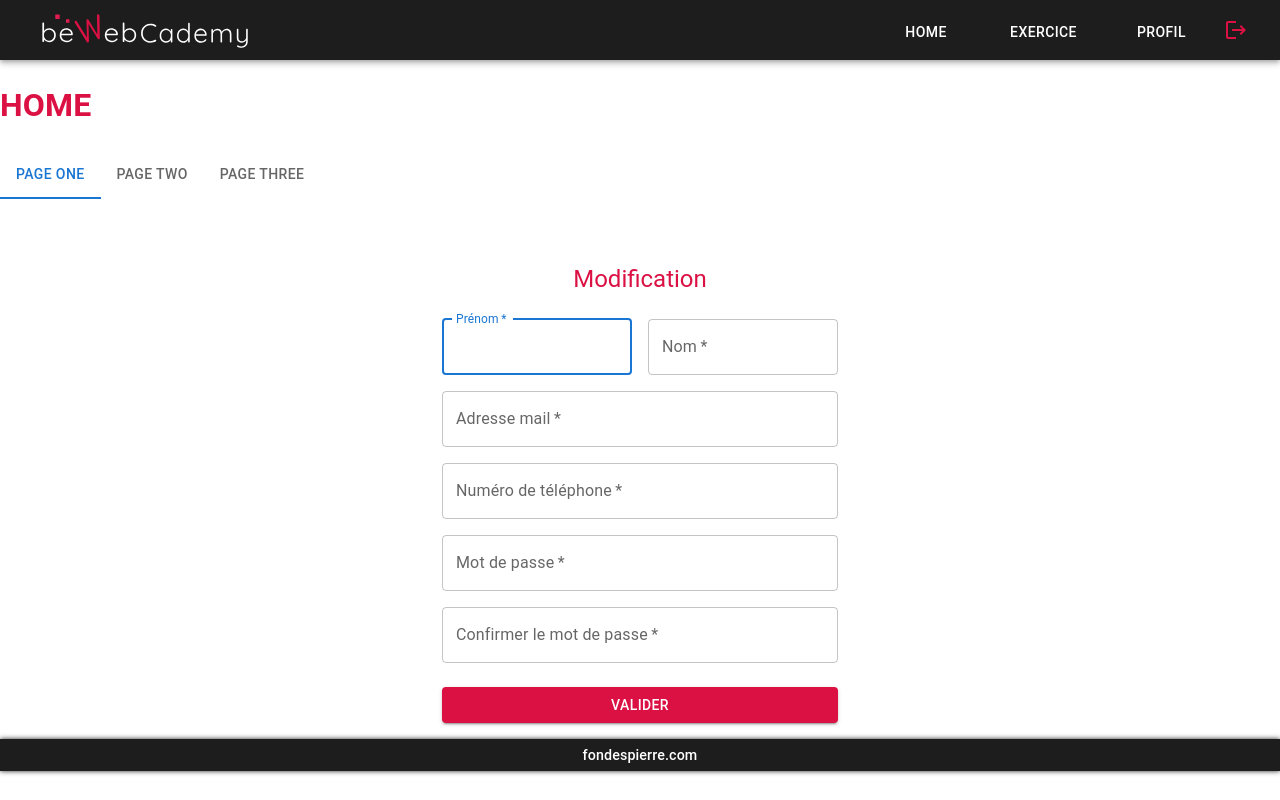
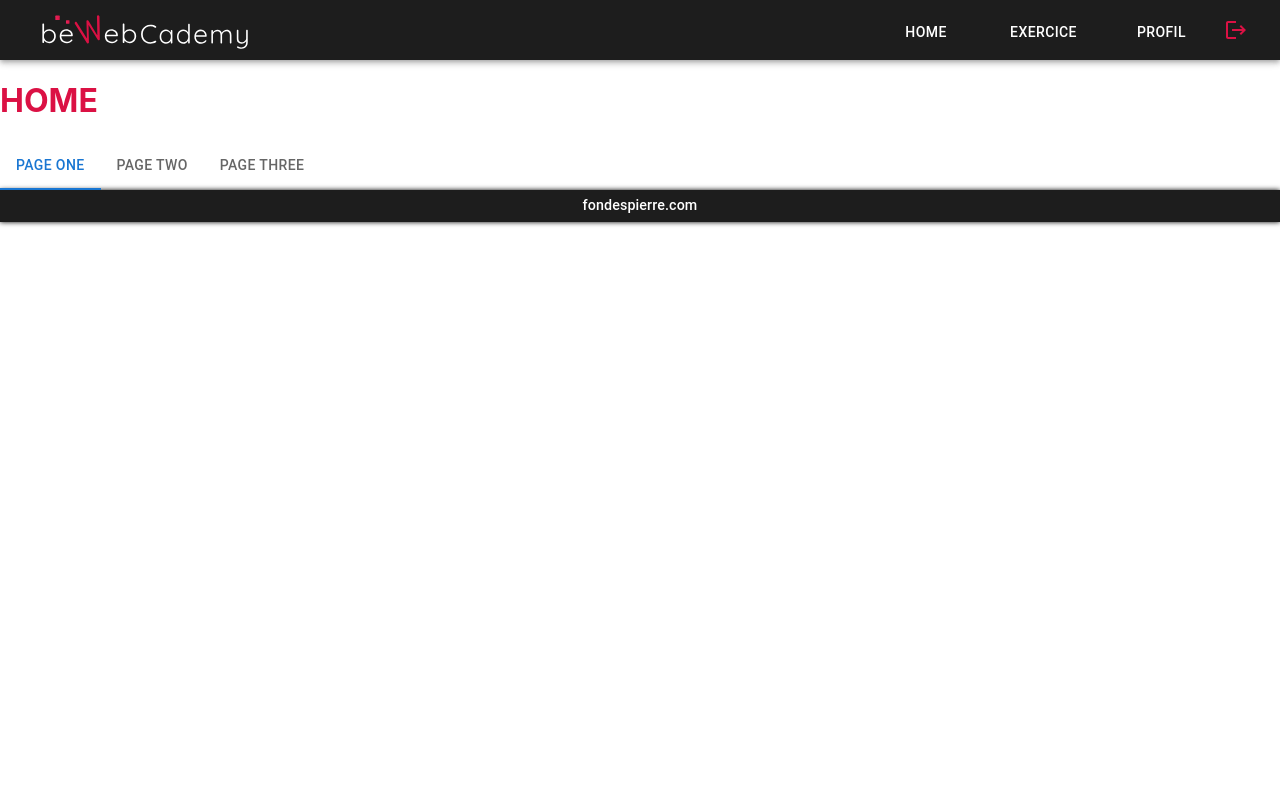
Before and after one commit to Thomas-Marie/BewebCademy, a React (Create React App) app: page / in a window 1280 px wide. Built offline with nearby package versions, Linux system fonts and the light colour scheme.

Commit message:
modale ok

```diff
--- a/src/components/forms/Modification.tsx
+++ b/src/components/forms/Modification.tsx
@@ -1,5 +1,6 @@
 import * as React from 'react';
 
+import Modal from '@mui/material/Modal';
 import Button from '@mui/material/Button';
 import CssBaseline from '@mui/material/CssBaseline';
 import TextField from '@mui/material/TextField';
@@ -24,17 +25,39 @@ export default function SignUp() {
   };
 
 
+  const [open, setOpen] = React.useState(false);
+  const handleOpen = () => setOpen(true);
+  const handleClose = () => setOpen(false);
 
   return (
+
+
     <ThemeProvider theme={theme}>
       <Container component="main" maxWidth="xs" >
         <CssBaseline />
+
+        <Button onClick={handleOpen}>Modification</Button>
+        <Modal
+          open={open}
+          onClose={handleClose}
+          aria-labelledby="modal-modal-title"
+          aria-describedby="modal-modal-description"
+
+        >
+
           <Box
             sx={{
-            marginTop: 8,
               display: 'flex',
               flexDirection: 'column',
               alignItems: 'center',
+              position: 'absolute' as 'absolute',
+              top: '50%',
+              left: '50%',
+              transform: 'translate(-50%, -50%)',
+              width: 400,
+              bgcolor: 'background.paper',
+              boxShadow: 24,
+              p: 4,
             }}
           >
 
@@ -43,6 +66,16 @@ export default function SignUp() {
             </Typography>
             <Box component="form" noValidate onSubmit={handleSubmit} sx={{ mt: 3 }}>
               <Grid container spacing={2}>
+                <Grid item xs={12}>
+                  <TextField
+                    required
+                    fullWidth
+                    id="username"
+                    label="Pseudo"
+                    name="username"
+                    autoComplete="username"
+                  />
+                </Grid>
                 <Grid item xs={12} sm={6}>
                   <TextField
                     autoComplete="given-name"
@@ -74,50 +107,20 @@ export default function SignUp() {
                     autoComplete="email"
                   />
                 </Grid>
-              <Grid item xs={12}>
-                <TextField
-                  required
-                  fullWidth
-                  id="phone"
-                  label="Numéro de téléphone"
-                  name="phone"
-                  autoComplete="phone"
-                />
-              </Grid>
-              <Grid item xs={12}>
-                <TextField
-                  required
-                  fullWidth
-                  name="password"
-                  label="Mot de passe"
-                  type="password"
-                  id="password"
-                  autoComplete="new-password"
-                />
-              </Grid>
-              <Grid item xs={12}>
-              <TextField
-                  required
-                  fullWidth
-                  name="password"
-                  label="Confirmer le mot de passe"
-                  type="password"
-                  id="password"
-                  autoComplete="new-password"
-                />
-              </Grid>
+
               </Grid>
               <Button
                 type="submit"
                 fullWidth
                 variant="contained"
-              style={{background:"#db1144"}}
+                style={{ background: "#db1144" }}
                 sx={{ mt: 3, mb: 2 }}
               >
                 Valider
               </Button>
             </Box>
           </Box>
+        </Modal>
       </Container>
     </ThemeProvider>
   );
--- a/src/pages/Home.tsx
+++ b/src/pages/Home.tsx
@@ -2,7 +2,7 @@ import { Box, Tabs, Tab } from "@mui/material";
 import Footer from "../components/layout/Footer";
 import Header from "../components/layout/Header";
 import React from "react";
-import Modification from '../components/forms/Modification';
+
 
 function LinkTab(props: any) {
   return (
@@ -37,7 +37,7 @@ const Home: React.FC = () => {
           <LinkTab label="Page Three" href="/spam" />
         </Tabs>
       </Box>
-      <Modification />
+
       <Footer></Footer>
     </div>
   )
--- a/src/pages/Profil.tsx
+++ b/src/pages/Profil.tsx
@@ -2,6 +2,8 @@ import BadgeList from "../components/BadgeList";
 import Footer from "../components/layout/Footer";
 import Header from "../components/layout/Header";
 import NavBar from "../components/layout/NavBar";
+import Modification from '../components/forms/Modification';
+
 
 const Profil: React.FC = () => {
 
@@ -16,6 +18,8 @@ const Profil: React.FC = () => {
             <br/>
             <br/>
             <BadgeList/>
+
+            <Modification />
             <Footer />
         </div>
     )
```
Also changed, not shown: src/App.tsx (+7 -2 lines), src/app.css (line endings or trailing spaces). Lines whose indentation alone changed are shown as unchanged.
